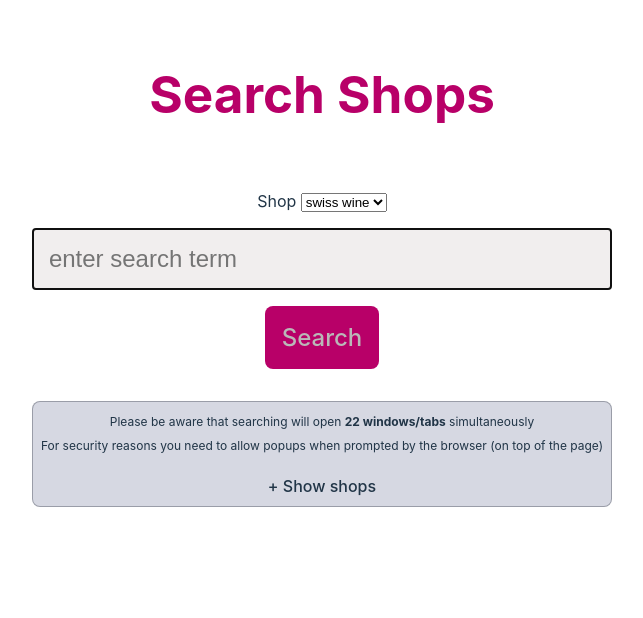
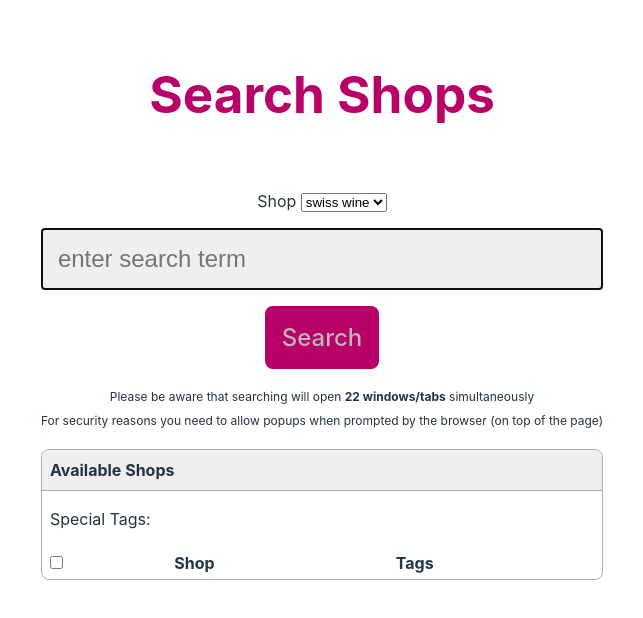
Before and after one commit to Arikael/ShopSearcher, a Svelte app in the folder js/: page / in a window 1280 px wide. Shown: the top 618 px of the page, without its empty margins (318-961 px from the left). Built offline with nearby package versions, Linux system fonts and the light colour scheme.

Commit message:
improve ui

```diff
--- a/js/src/app.css
+++ b/js/src/app.css
@@ -16,6 +16,7 @@
     --default-vertical-margin: 1rem;
     --primary-color: #b80068;
     --default-border-radius: 8px;
+    --border-color: #696c798c;
 }
 
 * {
@@ -41,10 +42,20 @@ body {
 table {
     width: 100%;
     text-align: left;
+    border-spacing: 0;
+}
+
+tr:hover td {
+    background: #2d2c2c;
+}
+
+td,
+th {
+    padding: 4px;
 }
 
 td {
-    padding: 2px;
+    border-bottom: 1px solid var(--border-color);
 }
 
 a {
@@ -109,11 +120,21 @@ button.text-only:focus-visible {
     border-radius: var(--default-border-radius);
     border: 1px solid gray;
     margin: var(--default-vertical-margin) 0;
-    padding: 0.5rem
+    text-align: left;
+}
+
+.box-header {
+    padding: 0.5rem;
+    border-radius: var(--default-border-radius);
+    border-bottom: 1px solid var(--border-color);
+    border-bottom-left-radius: 0;
+    border-bottom-right-radius: 0;
+    font-weight: bold;
+    background: #2b2a33;
 }
 
 .box--info {
-    background: rgb(60, 61, 66);
+    border: 1px solid var(--border-color);
 }
 
 .small {
@@ -131,6 +152,23 @@ button.text-only:focus-visible {
     margin: 0 4px;
 }
 
+.tag-clickable:hover {
+    cursor: pointer;
+    background: #8e76a7;
+}
+
+.tag-list {
+    padding: 1rem 0.5rem;
+}
+
+.tags {
+    display: inline;
+}
+
+td .tag {
+    font-size: 0.75rem;
+}
+
 @media (max-width: 960px) {
     #app {
         padding: 0;
@@ -141,7 +179,7 @@ button.text-only:focus-visible {
     }
 }
 
-@media(prefers-color-scheme: light) {
+@media (prefers-color-scheme: light) {
     :root {
         color: #213547;
         background-color: #ffffff;
@@ -160,13 +198,25 @@ button.text-only:focus-visible {
         color: #ffffffed;
     }
 
+    tr:hover td {
+        background: #c5c2c2;
+    }
+
+    td {
+        border-bottom: 1px solid var(--border-color);
+    }
+
     button.text-only {
         color: rgb(33, 53, 71);
     }
 
+    .box-header {
+        background: #f1eeee;
+        border-bottom-color: var(--border-color);
+    }
+
     .box--info {
-        background: #bfc2d1a1;
-        border-color: #696c798c;
+        border-color: var(--border-color);
     }
 
     .search-input {
--- a/js/src/lib/Search.svelte
+++ b/js/src/lib/Search.svelte
@@ -109,8 +109,6 @@
         Search
     </button>
 </div>
-{#if shopCount > 0}
-    <div class="box box--info">
 <div class="small search-info">
     Please be aware that searching will open <strong>{shopCount} windows/tabs</strong> simultaneously
     {#if !isWebExtension}
@@ -120,6 +118,11 @@
         <br/>this window will close itself, when hitting "search"
     {/if}
 </div>
+{#if shopCount > 0}
+    <div class="box box--info">
+        <div class="box-header">
+            Available Shops
+        </div>
         <ShopList shopsWithSearchTerms={shopsWithSearchTerms}/>
     </div>
 {/if}
--- a/js/src/lib/ShopList.svelte
+++ b/js/src/lib/ShopList.svelte
@@ -2,40 +2,40 @@
     import {Shop} from "./shop";
     import {onMount} from "svelte";
 
+    let tags: string[] = []
     export let shopsWithSearchTerms: Shop[] = []
-    let shopListVisible = false
+    $: {
+        tags = [...new Set(shopsWithSearchTerms.map(x => x.tags).flat())]
+    }
+
     let shopListHeader = ''
     let allShopsToggle = false
-
-    onMount(() => {
-        toggleShopList(false)
-    })
-
-    const toggleShopList = (toggle: boolean = null) => {
-        if (toggle === null) {
-            toggle = !shopListVisible
-        }
-
-        shopListVisible = toggle
-        shopListHeader = toggle ? '- Hide shops' : '+ Show shops'
-    }
-
-    const onShopListHeaderClick = () => {
-        toggleShopList()
-    }
 
     const onToggleAllShops = () => {
         allShopsToggle = !allShopsToggle
         shopsWithSearchTerms.forEach(shop => shop.enabled = allShopsToggle)
         shopsWithSearchTerms = shopsWithSearchTerms
     }
+
+    const toggleTag = (tag) => {
+        shopsWithSearchTerms.filter(shop => shop.tags.includes(tag))
+            .forEach(shop => shop.enabled = !shop.enabled)
+        shopsWithSearchTerms = shopsWithSearchTerms
+    }
 </script>
-<button class="text-only" on:click="{onShopListHeaderClick}">{shopListHeader}</button>
-<div class="shop-list {shopListVisible ? '' : 'hidden'}">
+<div class="shop-list">
+    <div class="tag-list">
+        Special Tags:
+        <div class="tags">
+            {#each tags as tag}
+                <span class="tag tag-clickable" on:click={() => toggleTag(tag)}>{tag}</span>
+            {/each}
+        </div>
+    </div>
     <table>
         <tr>
             <th>
-                <input type="checkbox" on:change={onToggleAllShops} />
+                <input type="checkbox" on:change={onToggleAllShops}/>
             </th>
             <th>Shop</th>
             <th>Tags</th>
@@ -43,7 +43,7 @@
         {#each shopsWithSearchTerms as shop}
             <tr>
                 <td>
-                    <input type="checkbox" bind:checked={shop.enabled} value={shop.name} />
+                    <input type="checkbox" bind:checked={shop.enabled} value={shop.name}/>
                 </td>
                 <td>
                     <a class="shop-link" target="_blank" href="{shop.url}">{shop.name}</a>
```
Lines whose indentation alone changed are shown as unchanged.
